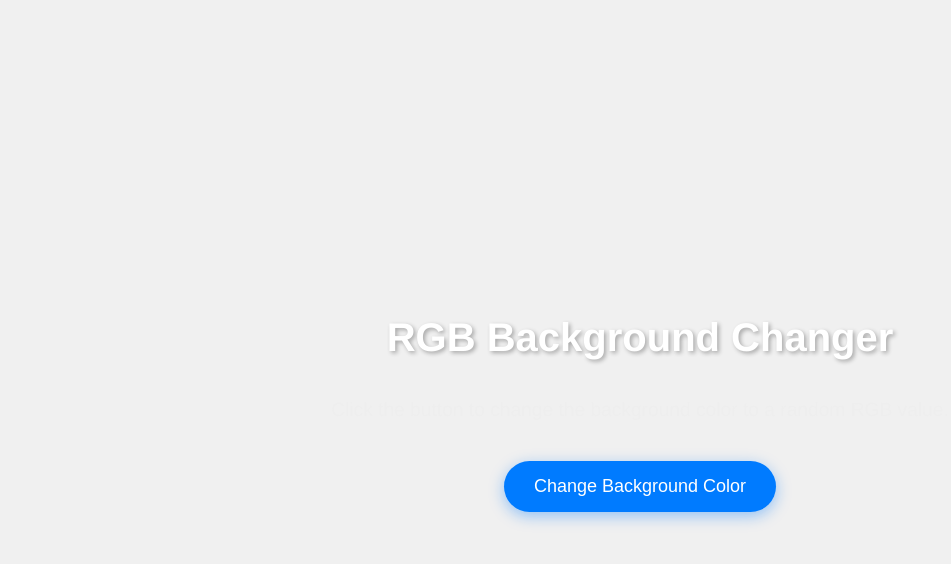
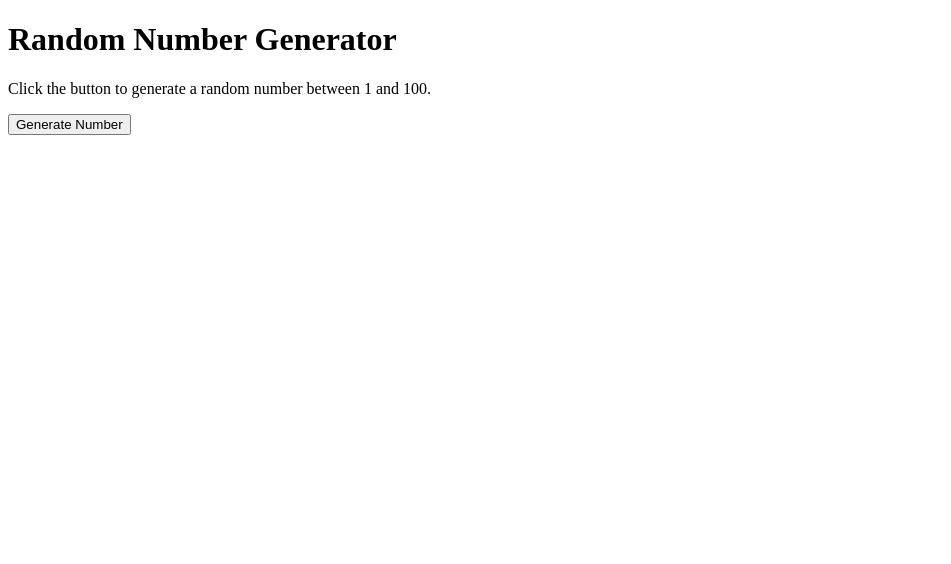
Before and after one commit to jainamShah1998/nodejsProjectCLO835, a plain HTML site: page Frontend/index.html in a window 1280 px wide. Shown: the whole page, without its empty margins (0-951 px from the left). Drawn offline with Linux system fonts and the light colour scheme.

Commit message:
Making final changes to the frontend

```diff
--- a/Frontend/index.html
+++ b/Frontend/index.html
@@ -3,13 +3,14 @@
 <head>
     <meta charset="UTF-8">
     <meta name="viewport" content="width=device-width, initial-scale=1.0">
-    <title>RGB Background Changer</title>
+    <title>Random Number Generator</title>
     <link rel="stylesheet" href="styles.css">
 </head>
 <body>
-    <h1>RGB Background Changer</h1>
-    <p>Click the button to change the background color to a random RGB value.</p>
-    <button id="changeColorButton">Change Background Color</button>
+    <h1>Random Number Generator</h1>
+    <p>Click the button to generate a random number between 1 and 100.</p>
+    <button id="generateNumberButton">Generate Number</button>
+    <p id="numberDisplay"></p>
 
     <script src="script.js"></script>
 </body>
--- a/Frontend/script.js
+++ b/Frontend/script.js
@@ -1,5 +1,5 @@
 // script.js
-document.getElementById('changeColorButton').addEventListener('click', () => {
-    const randomColor = `rgb(${Math.floor(Math.random() * 256)}, ${Math.floor(Math.random() * 256)}, ${Math.floor(Math.random() * 256)})`;
-    document.body.style.backgroundColor = randomColor;
+document.getElementById('generateNumberButton').addEventListener('click', () => {
+    const randomNumber = Math.floor(Math.random() * 100) + 1;
+    document.getElementById('numberDisplay').textContent = `Generated Number: ${randomNumber}`;
 });
--- a/Frontend/styles.css
+++ b/Frontend/styles.css
@@ -1,53 +1,6 @@
-body {
-    font-family: 'Helvetica Neue', Arial, sans-serif;
-    background-color: #f0f0f0;
-    color: #333;
-    text-align: center;
-    margin: 0;
-    padding: 0;
-    display: flex;
-    flex-direction: column;
-    justify-content: center;
-    align-items: center;
-    height: 100vh;
+/* styles.css */
+#numberDisplay {
+    font-size: 2rem;
+    color: #007bff;
+    margin-top: 20px;
 }
-
-h1 {
-    color: #fff;
-    font-size: 2.5rem;
-    margin-bottom: 20px;
-    text-shadow: 2px 2px 4px rgba(0, 0, 0, 0.3);
-}
-
-p {
-    color: #eee;
-    font-size: 1.2rem;
-    margin-bottom: 40px;
-}
-
-button {
-    padding: 15px 30px;
-    font-size: 18px;
-    background-color: #007bff;
-    color: white;
-    border: none;
-    border-radius: 30px;
-    cursor: pointer;
-    transition: background-color 0.3s ease, transform 0.2s ease;
-    box-shadow: 0px 4px 15px rgba(0, 123, 255, 0.4);
-    z-index: 10; /* Ensure button is on top */
-    position: relative; /* Ensure button is positioned correctly */
-}
-
-
-button:hover {
-    background-color: #0056b3;
-    transform: translateY(-2px);
-    box-shadow: 0px 6px 20px rgba(0, 123, 255, 0.5);
-}
-
-button:active {
-    background-color: #004085;
-    transform: translateY(0);
-    box-shadow: 0px 3px 10px rgba(0, 123, 255, 0.3);
-}
```
